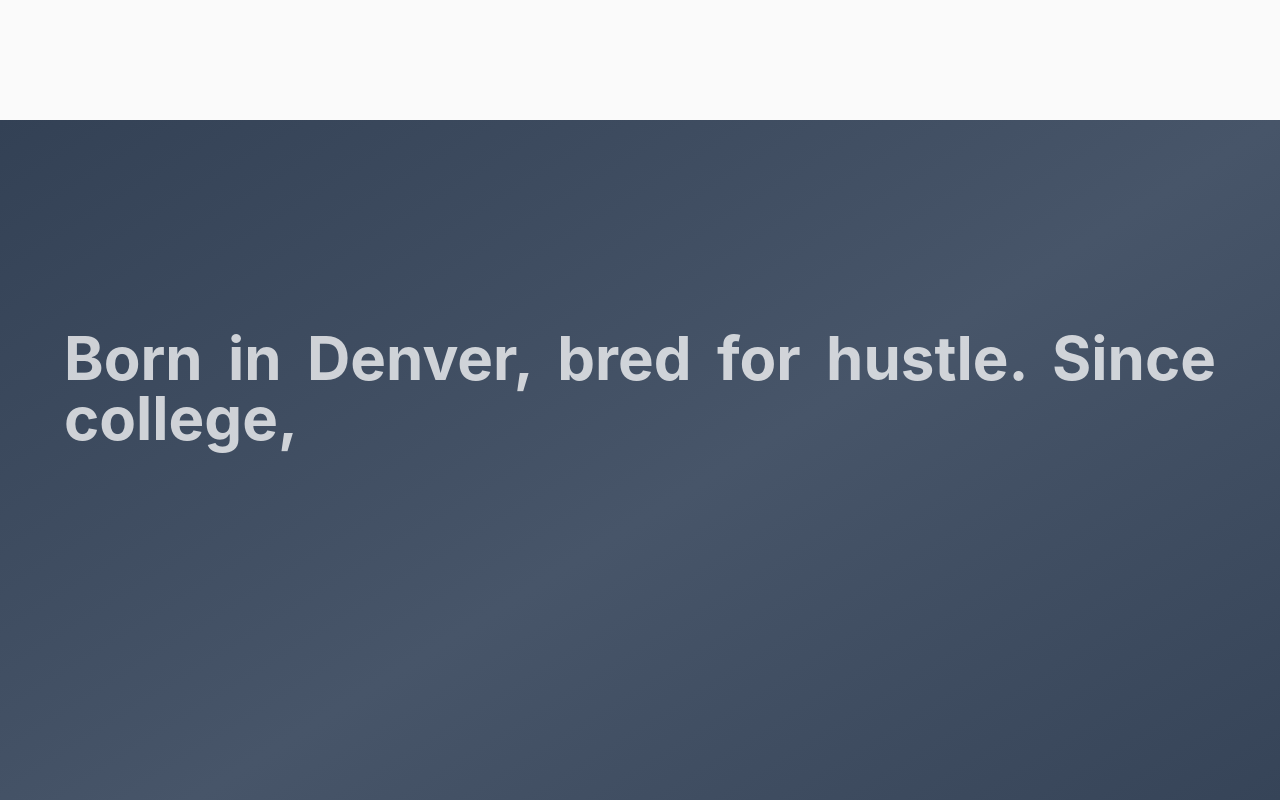
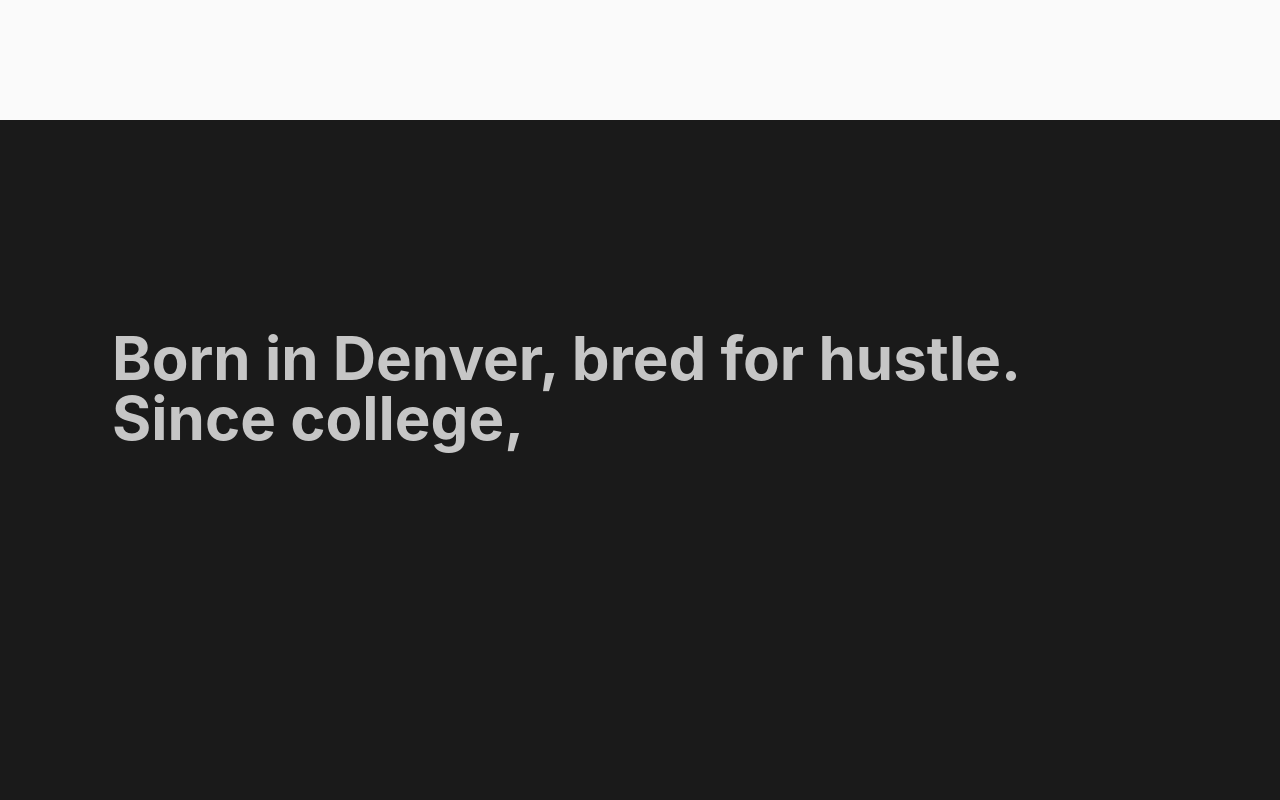
Before and after one commit to Abel-Projects/abel-website, a React (Vite) app: page / in a window 1280 px wide. Shown: the part 1080-1880 px from the top of the page. Built offline with nearby package versions, Linux system fonts and the light colour scheme; the HTML template or start-up script is replaced by a standard one.

Commit message:
Refactor: Adjust text alignment and background color

```diff
--- a/src/components/MissionStatement.tsx
+++ b/src/components/MissionStatement.tsx
@@ -50,12 +50,12 @@ const MissionStatement = () => {
       ref={sectionRef}
       className="relative min-h-[300vh] bg-muted"
     >
-      <div className="sticky top-0 h-screen flex items-center justify-center px-6">
+      <div className="sticky top-0 h-screen flex items-center justify-start px-6">
         {/* Video placeholder - replace with video element later */}
-        <div className="absolute inset-0 bg-gradient-to-br from-slate-700 via-slate-600 to-slate-700" />
+        <div className="absolute inset-0 bg-heading" />
 
-        <div className="relative z-10 max-w-6xl mx-auto text-center">
-          <h2 className="text-3xl md:text-4xl lg:text-5xl xl:text-6xl font-bold text-white leading-relaxed inline-block text-justify" style={{ textAlignLast: 'justify' }}>
+        <div className="relative z-10 max-w-6xl mx-auto px-12 w-full">
+          <h2 className="text-3xl md:text-4xl lg:text-5xl xl:text-6xl font-bold text-white leading-relaxed text-left">
             {lines.map((line, index) => (
               <span
                 key={index}
```
